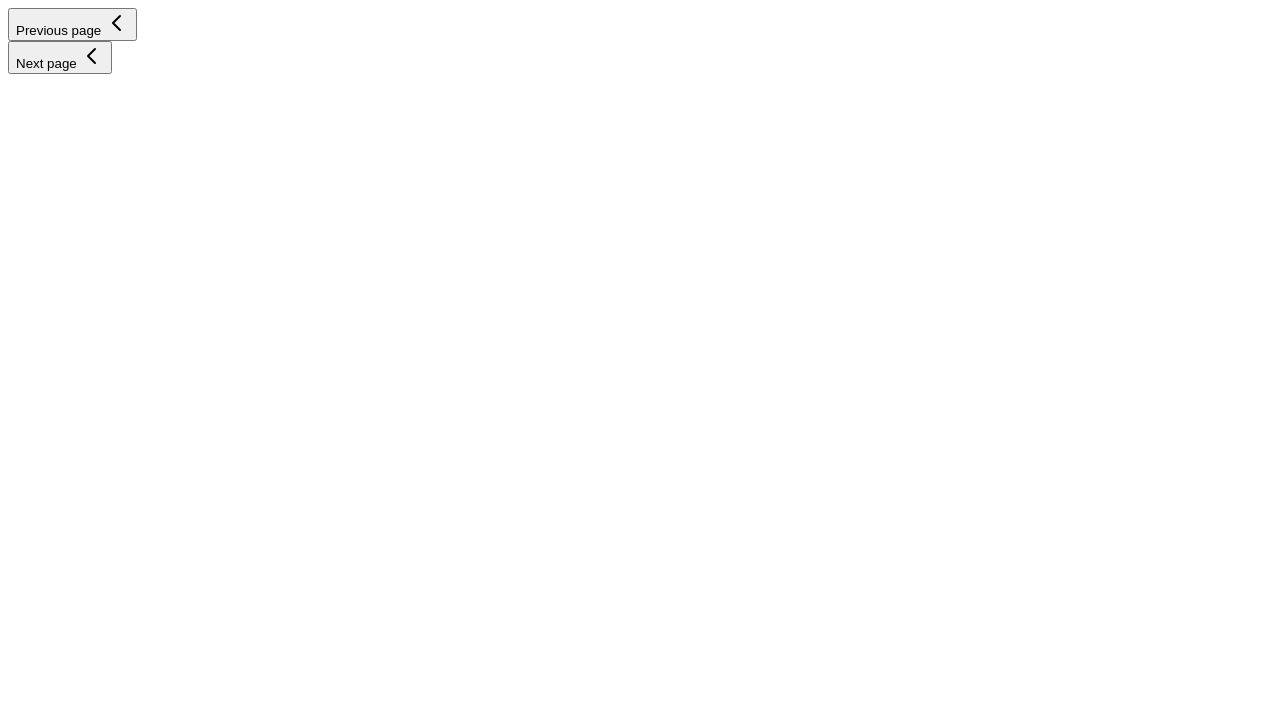
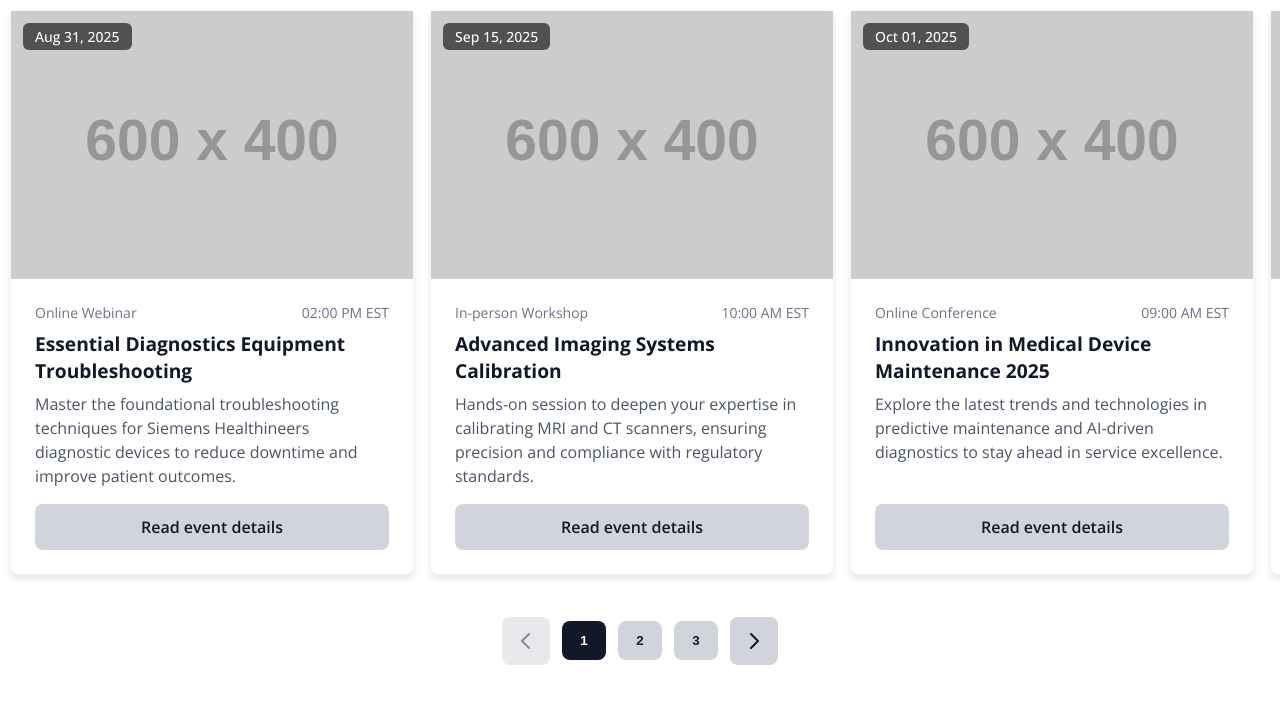
Before and after one commit to aubreymae/live-events-carousel, a plain HTML site: page index.html in a window 1280 px wide. Drawn offline with nearby package versions, Linux system fonts and the light colour scheme; placeholder pictures from the web are drawn by us.

Commit message:
Updated logic, added styling

```diff
--- a/events.js
+++ b/events.js
@@ -1,83 +1,92 @@
 const eventsData = [
   {
     date: "Aug 31, 2025",
-    type: "Online webinar",
+    type: "Online Webinar",
     time: "02:00 PM EST",
-    title: "Getting Started with Business",
+    title: "Essential Diagnostics Equipment Troubleshooting",
     description:
-      "Lorem ipsum dolor sit amet, consectetur adipiscing elit, sed do eiusmod tempor incididunt ut labore et dolore magna aliqua.",
-    img: "https://placehold.co/600x400/e0e7ff/4338ca?text=Business",
+      "Master the foundational troubleshooting techniques for Siemens Healthineers diagnostic devices to reduce downtime and improve patient outcomes.",
+    img: "https://placehold.co/600x400/e0e7ff/4338ca?text=Diagnostics",
+    url: "https://www.siemens-healthineers.com/learning",
   },
   {
     date: "Sep 15, 2025",
-    type: "In-person workshop",
+    type: "In-person Workshop",
     time: "10:00 AM EST",
-    title: "Advanced Marketing",
+    title: "Advanced Imaging Systems Calibration",
     description:
-      "Ut enim ad minim veniam, quis nostrud exercitation ullamco laboris nisi ut aliquip ex ea commodo consequat.",
-    img: "https://placehold.co/600x400/dbeafe/1e40af?text=Marketing",
+      "Hands-on session to deepen your expertise in calibrating MRI and CT scanners, ensuring precision and compliance with regulatory standards.",
+    img: "https://placehold.co/600x400/dbeafe/1e40af?text=Imaging+Session",
+    url: "https://www.siemens-healthineers.com/learning",
   },
   {
     date: "Oct 01, 2025",
     type: "Online Conference",
     time: "09:00 AM EST",
-    title: "Future of Tech Summit",
+    title: "Innovation in Medical Device Maintenance 2025",
     description:
-      "Duis aute irure dolor in reprehenderit in voluptate velit esse cillum dolore eu fugiat nulla pariatur.",
-    img: "https://placehold.co/600x400/cffafe/0e7490?text=Tech",
+      "Explore the latest trends and technologies in predictive maintenance and AI-driven diagnostics to stay ahead in service excellence.",
+    img: "https://placehold.co/600x400/cffafe/0e7490?text=Innovation",
+    url: "https://www.siemens-healthineers.com/conference",
   },
   {
     date: "Oct 20, 2025",
     type: "Networking Event",
     time: "06:00 PM EST",
-    title: "Startup Mixer",
+    title: "Service Engineer Connect & Collaborate",
     description:
-      "Excepteur sint occaecat cupidatat non proident, sunt in culpa qui officia deserunt mollit anim id est laborum.",
-    img: "https://placehold.co/600x400/fce7f3/831843?text=Startups",
+      "Join fellow Siemens Healthineers engineers for an evening of knowledge exchange, best practices, and building your professional network.",
+    img: "https://placehold.co/600x400/fce7f3/831843?text=Networking",
+    url: "https://www.siemens-healthineers.com/networking",
   },
   {
     date: "Nov 05, 2025",
-    type: "Online webinar",
+    type: "Online Webinar",
     time: "03:00 PM EST",
-    title: "AI in Modern Business",
+    title: "Cybersecurity Essentials for Medical Devices",
     description:
-      "Sed ut perspiciatis unde omnis iste natus error sit voluptatem accusantium doloremque laudantium.",
-    img: "https://placehold.co/600x400/f3e8ff/581c87?text=AI",
+      "Understand the latest cybersecurity challenges and protocols to protect Siemens medical equipment and patient data integrity.",
+    img: "https://placehold.co/600x400/f3e8ff/581c87?text=Cybersecurity",
+    url: "https://www.siemens-healthineers.com/learning",
   },
   {
     date: "Nov 18, 2025",
-    type: "Data Science Bootcamp",
+    type: "Technical Bootcamp",
     time: "09:30 AM EST",
-    title: "Data Science Bootcamp",
+    title: "Siemens Healthineers Software Update & Diagnostics Bootcamp",
     description:
-      "Nemo enim ipsam voluptatem quia voluptas sit aspernatur aut odit aut fugit, sed quia consequuntur magni dolores.",
-    img: "https://placehold.co/600x400/e0f2fe/0891b2?text=Data",
+      "Deep dive into the latest software tools for diagnostics and remote troubleshooting to enhance your efficiency in the field.",
+    img: "https://placehold.co/600x400/e0f2fe/0891b2?text=Software+Tools",
+    url: "https://www.siemens-healthineers.com/bootcamp",
   },
   {
     date: "Dec 02, 2025",
-    type: "Online Conference",
+    type: "Online Seminar",
     time: "11:00 AM EST",
-    title: "Web Development Trends",
+    title: "Regulatory Compliance & Safety Standards 2025",
     description:
-      "Neque porro quisquam est, qui dolorem ipsum quia dolor sit amet, consectetur, adipisci velit.",
-    img: "https://placehold.co/600x400/dcfce7/15803d?text=WebDev",
+      "Stay updated on medical device regulatory changes and compliance procedures critical to maintaining certification and safety.",
+    img: "https://placehold.co/600x400/dcfce7/15803d?text=Compliance",
+    url: "https://www.siemens-healthineers.com/seminar",
   },
   {
     date: "Dec 15, 2025",
     type: "Networking Event",
     time: "07:00 PM EST",
-    title: "Holiday Tech Gala",
+    title: "Year-End Siemens Healthineers Service Engineers Gala",
     description:
-      "Quis autem vel eum iure reprehenderit qui in ea voluptate velit esse quam nihil molestiae consequatur.",
-    img: "https://placehold.co/600x400/fee2e2/991b1b?text=Gala",
+      "Celebrate a year of achievement, innovation, and collaboration with peers and leaders in the field of medical device service.",
+    img: "https://placehold.co/600x400/fee2e2/991b1b?text=Event+Gala",
+    url: "https://www.siemens-healthineers.com/gala",
   },
   {
     date: "Jan 10, 2026",
-    type: "In-person workshop",
+    type: "In-person Workshop",
     time: "01:00 PM EST",
-    title: "Public Speaking Mastery",
+    title: "Effective Communication & Customer Service for Engineers",
     description:
-      "At vero eos et accusamus et iusto odio dignissimos ducimus qui blanditiis praesentium voluptatum deleniti atque.",
-    img: "https://placehold.co/600x400/ffedd5/9a3412?text=Speaking",
+      "Develop your soft skills to improve communication with clinical staff and patients, enhancing the service experience.",
+    img: "https://placehold.co/600x400/ffedd5/9a3412?text=Communication",
+    url: "https://www.siemens-healthineers.com/workshops",
   },
 ];
--- a/index.html
+++ b/index.html
@@ -4,6 +4,14 @@
     <meta charset="UTF-8" />
     <meta name="viewport" content="width=device-width, initial-scale=1.0" />
     <title>Event Card Carousel</title>
+
+    <link rel="stylesheet" href="style.css" />
+    <link rel="preconnect" href="https://fonts.googleapis.com" />
+    <link rel="preconnect" href="https://fonts.gstatic.com" crossorigin />
+    <link
+      href="https://fonts.googleapis.com/css2?family=Open+Sans:ital,wght@0,300..800;1,300..800&display=swap"
+      rel="stylesheet"
+    />
   </head>
   <body>
     <main class="events-container">
@@ -32,7 +40,7 @@
           </svg>
         </button>
 
-        <div id="pagination-num"></div>
+        <div id="pagination-numbers"></div>
 
         <button id="next-btn" class="arrow-button">
           <span class="sr-only">Next page</span>
@@ -49,7 +57,7 @@
               stroke-linecap="round"
               stroke-linejoin="round"
               stroke-width="2"
-              d="M15 19l-7-7 7-7"
+              d="M9 5l7 7-7 7"
             ></path>
           </svg>
         </button>
--- a/script.js
+++ b/script.js
@@ -1,3 +1,4 @@
+document.addEventListener("DOMContentLoaded", () => {
   // --- ELEMENT SELECTORS ---
   const track = document.querySelector(".carousel-track");
   const prevButton = document.getElementById("prev-btn");
@@ -14,7 +15,145 @@ let totalPages;
    * @param {object} event - the event data object.
    * @returns {string} - the HTML string for the card
    */
+  function createCardHTML(event) {
+    const safeTitle = event.title.replace(/\s+/g, "-");
+    return `
+    <article class="event-card" aria-labelledby="event-title-${safeTitle}">
+      <div class="card-image-container">
+        <img src="${event.img}" alt="A small image representing the topic of the event, dynamically generated." />
+        <div class="card-date">${event.date}</div>
+      </div>
+      <div class="card-content">
+        <div class="card-meta">
+          <p>${event.type}</p>
+          <p>${event.time}</p>
+        </div>
+        <h3 id="event-title-${safeTitle}">${event.title}</h3>
+        <p class="card-description">${event.description}</p>
+        <a href="${event.url}" class="card-button">Read event details</a>
+      </div>
+    </article>
+  `;
+  }
 
-eventsData.forEach((event) => {
-  console.log(event.title);
+  /**
+   * Sets the number of cards to display based on window width.
+   * Key to creating a responsive carousel.
+   */
+  function setCardsPerPage() {
+    if (window.innerWidth < 760) {
+      cardsPerPage = 1;
+    } else if (window.innerWidth < 1024) {
+      cardsPerPage = 2;
+    } else {
+      cardsPerPage = 3;
+    }
+  }
+
+  /**
+   * Initializes the carousel, called on page load and window resize.
+   */
+  function setupCarousel() {
+    setCardsPerPage();
+    totalPages = Math.ceil(eventsData.length / cardsPerPage);
+
+    track.innerHTML = eventsData.map(createCardHTML).join("");
+
+    const cards = track.querySelectorAll(".event-card");
+    const cardWidth = `${100 / cardsPerPage}%`;
+    cards.forEach((card) => {
+      card.style.width = cardWidth;
     });
+
+    createPageNumbers();
+    updateCarousel();
+  }
+
+  /**
+   * Update the carousel's position and UI elements.
+   */
+  function updateCarousel() {
+    const cards = track.querySelectorAll(".event-card");
+    if (cards.length === 0) return;
+
+    const cardElement = cards[0];
+    const cardStyle = getComputedStyle(cardElement);
+    const cardWidth = cardElement.offsetWidth;
+    const gap = parseFloat(getComputedStyle(track).gap) || 0;
+
+    const shiftPerCard = cardWidth + gap;
+
+    const offset = (currentPage - 1) * cardsPerPage * shiftPerCard;
+    track.style.transform = `translateX(-${offset}px)`;
+
+    prevButton.disabled = currentPage === 1;
+    prevButton.setAttribute(
+      "aria-disabled",
+      currentPage === 1 ? "true" : "false"
+    );
+
+    nextButton.disabled = currentPage === totalPages;
+    nextButton.setAttribute(
+      "aria-disabled",
+      currentPage === totalPages ? "true" : "false"
+    );
+
+    const pageNumberButtons =
+      paginationNumContainer.querySelectorAll(".page-number");
+    pageNumberButtons.forEach((button) => {
+      button.classList.toggle(
+        "active",
+        parseInt(button.dataset.page) === currentPage
+      );
+      button.setAttribute(
+        "aria-current",
+        parseInt(button.dataset.page) === currentPage ? "page" : "false"
+      );
+    });
+  }
+
+  /**
+   * Creates the pagination number buttons.
+   */
+  function createPageNumbers() {
+    paginationNumContainer.innerHTML = "";
+    for (let i = 1; i <= totalPages; i++) {
+      const pageButton = document.createElement("button");
+      pageButton.textContent = i;
+      pageButton.dataset.page = i;
+      pageButton.className = "page-number";
+      pageButton.setAttribute("aria-label", `Go to page ${i}`);
+
+      pageButton.addEventListener("click", () => {
+        currentPage = i;
+        updateCarousel();
+      });
+
+      paginationNumContainer.appendChild(pageButton);
+    }
+  }
+
+  // --- Event listeners ---
+  prevButton.addEventListener("click", () => {
+    if (currentPage > 1) {
+      currentPage--;
+      updateCarousel();
+    }
+  });
+
+  nextButton.addEventListener("click", () => {
+    if (currentPage < totalPages) {
+      currentPage++;
+      updateCarousel();
+    }
+  });
+
+  let resizeTimeout;
+  window.addEventListener("resize", () => {
+    clearTimeout(resizeTimeout);
+    resizeTimeout = setTimeout(setupCarousel, 200);
+  });
+
+  // --- Initialization ---
+  setupCarousel();
+});
--- a/style.css
+++ b/style.css
@@ -0,0 +1,213 @@
+@import url("/token.css");
+@import url("https://fonts.googleapis.com/css2?family=Open+Sans:ital,wght@0,300..800;1,300..800&display=swap");
+
+* {
+  margin: 0;
+  padding: 0;
+  box-sizing: border-box;
+}
+
+html,
+body {
+  margin: 0;
+  padding: 0;
+  background: transparent; /* ensures no background fill in iframe */
+  height: auto;
+}
+
+body {
+  display: block;
+  font-family: "Open Sans", sans-serif;
+}
+
+/* --- Main Container & Section --- */
+.events-container {
+  width: 100%;
+  margin: 0 auto;
+  padding: 0; /* ensure no container padding adds extra space */
+}
+
+.sr-only {
+  position: absolute;
+  width: 1px;
+  height: 1px;
+  padding: 0;
+  margin: -1px;
+  overflow: hidden;
+  clip: rect(0, 0, 0, 0);
+  white-space: nowrap;
+  border-width: 0;
+}
+
+/* --- Carousel Structure --- */
+.carousel-viewport {
+  overflow: hidden;
+  width: 100%;
+  padding: 10px;
+}
+
+.carousel-track {
+  display: flex;
+  gap: 16px;
+  overflow: visible;
+  transition: transform var(--transition-speed) ease-in-out;
+}
+
+/* --- Event Card Styling --- */
+.event-card {
+  display: flex;
+  flex-direction: column;
+  flex-shrink: 0;
+  width: 100%;
+  background-color: var(--brand-white);
+  border: 1px solid var(--brand-light-gray);
+  border-radius: var(--border-radius);
+  box-shadow: 0 4px 6px rgba(0, 0, 0, 0.1);
+}
+
+.event-card .card-image-container {
+  position: relative;
+  width: 100%;
+  padding-top: 66.66%;
+}
+
+.event-card img {
+  position: absolute;
+  top: 0;
+  left: 0;
+  width: 100%;
+  height: 100%;
+  object-fit: cover;
+}
+
+.event-card .card-date {
+  position: absolute;
+  top: 0.75rem;
+  left: 0.75rem;
+  background-color: rgba(0, 0, 0, 0.6);
+  color: var(--brand-white);
+  font-size: 0.875rem;
+  font-weight: 500;
+  padding: 0.25rem 0.75rem;
+  border-radius: 0.375rem;
+}
+
+.event-card .card-content {
+  display: flex;
+  flex-direction: column;
+  flex-grow: 1;
+  padding: 1.5rem;
+}
+
+.event-card .card-meta {
+  display: flex;
+  justify-content: space-between;
+  font-size: 0.875rem;
+  color: var(--brand-text-secondary);
+  margin-bottom: 0.5rem;
+}
+
+.event-card h3 {
+  font-size: 1.2rem;
+  font-weight: 700;
+  margin-bottom: 0.5rem;
+  color: var(--brand-text-primary);
+}
+
+.event-card .card-description {
+  color: var(--brand-dark-gray);
+  line-height: 1.5;
+  margin-bottom: 1rem;
+}
+
+.event-card .card-button {
+  margin-top: auto;
+  align-self: stretch;
+  width: 100%;
+  text-align: center;
+  background-color: var(--brand-medium-gray);
+  color: var(--brand-text-primary);
+  font-weight: 600;
+  padding: 0.75rem 1rem;
+  border-radius: var(--border-radius);
+  text-decoration: none;
+  transition: background-color 0.3s;
+}
+
+.event-card .card-button:hover,
+.event-card .card-button:focus {
+  background-color: #b0b6be;
+}
+
+/* --- Pagination Controls --- */
+.pagination-controls {
+  display: flex;
+  justify-content: center;
+  align-items: center;
+  gap: 0.75rem;
+  margin-top: 2rem;
+}
+
+.pagination-controls button {
+  background-color: var(--brand-medium-gray);
+  border: none;
+  color: var(--brand-text-primary);
+  font-weight: 700;
+  border-radius: var(--border-radius);
+  cursor: pointer;
+  transition: background-color 0.3s, opacity 0.3s;
+  display: flex;
+  align-items: center;
+  justify-content: center;
+}
+
+.pagination-controls .arrow-button {
+  padding: 0.75rem;
+}
+
+.pagination-controls .page-number {
+  padding: 0.75rem 1rem;
+  min-width: 44px; /* Accessibility for touch targets */
+}
+
+.pagination-controls button:hover:not(:disabled) {
+  background-color: #b0b6be;
+}
+
+.pagination-controls button:disabled {
+  opacity: 0.5;
+  cursor: not-allowed;
+}
+
+.pagination-controls .page-number.active {
+  background-color: var(--brand-text-primary);
+  color: var(--brand-white);
+}
+
+/* Dynamically-created */
+#pagination-numbers {
+  display: flex;
+  gap: 0.75rem;
+}
+
+@media (min-width: 1024px) {
+  .event-card {
+    flex: 0 0 calc(33.333% - 1rem); /* gap accounted */
+  }
+}
+
+@media (min-width: 760px) and (max-width: 1023px) {
+  .event-card {
+    flex: 0 0 calc(50% - 0.75rem);
+  }
+}
+
+@media (max-width: 759px) {
+  .event-card {
+    flex: 0 0 100%;
+  }
+
+  #pagination-numbers {
+    display: none;
+  }
+}
--- a/token.css
+++ b/token.css
@@ -0,0 +1,14 @@
+:root {
+  --brand-light-gray: #f3f4f6;
+  --brand-medium-gray: #d1d5db;
+  --brand-dark-gray: #4b5563;
+  --brand-text-primary: #111827;
+  --brand-text-secondary: #6b7280;
+  --brand-white: #ffffff;
+  --brand-blue: #3b82f6;
+
+  --border-radius: 0.5rem;
+  --transition-speed: 0.5s;
+
+  --dcb-widget-width: 1390px;
+}
```
Lines whose indentation alone changed are shown as unchanged.
